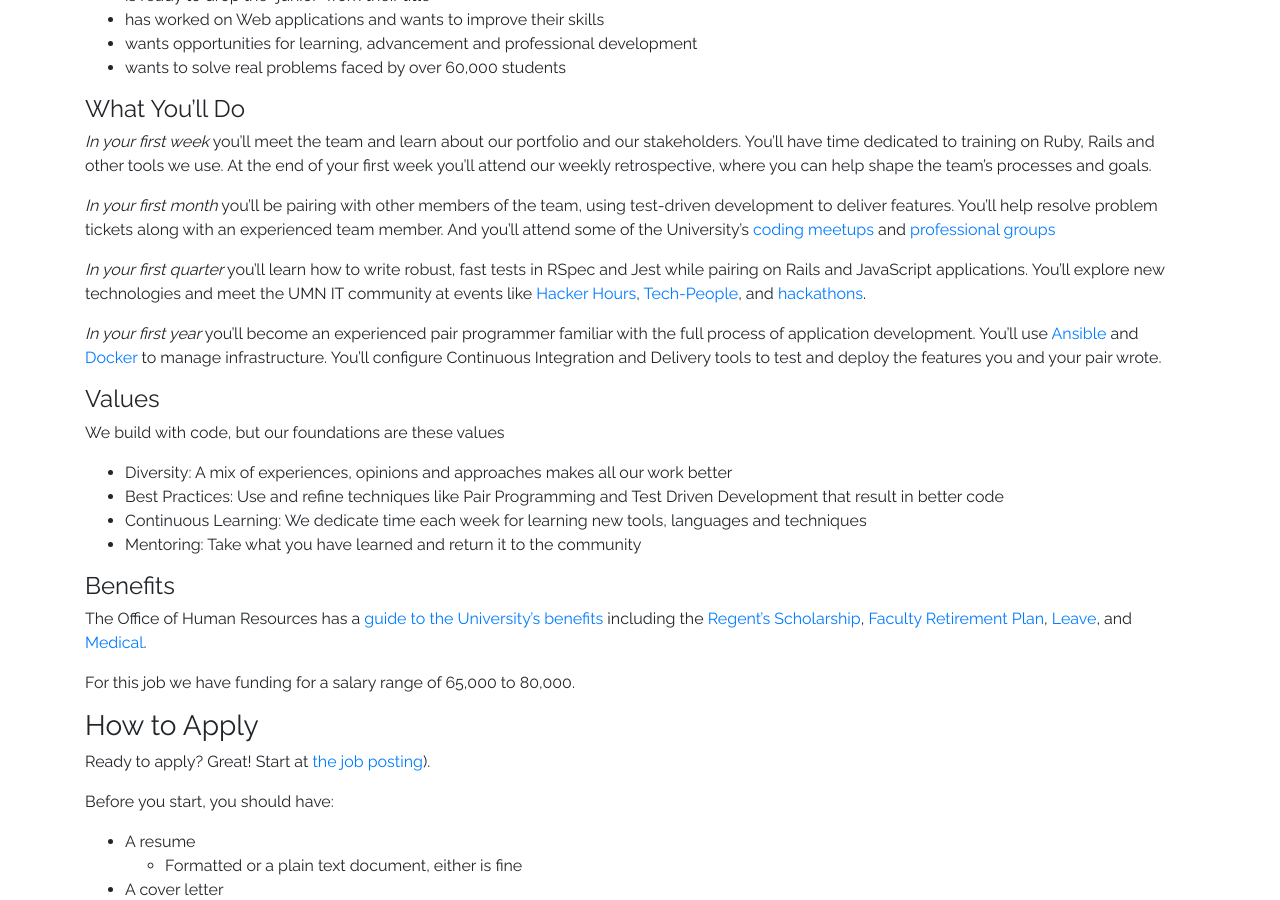
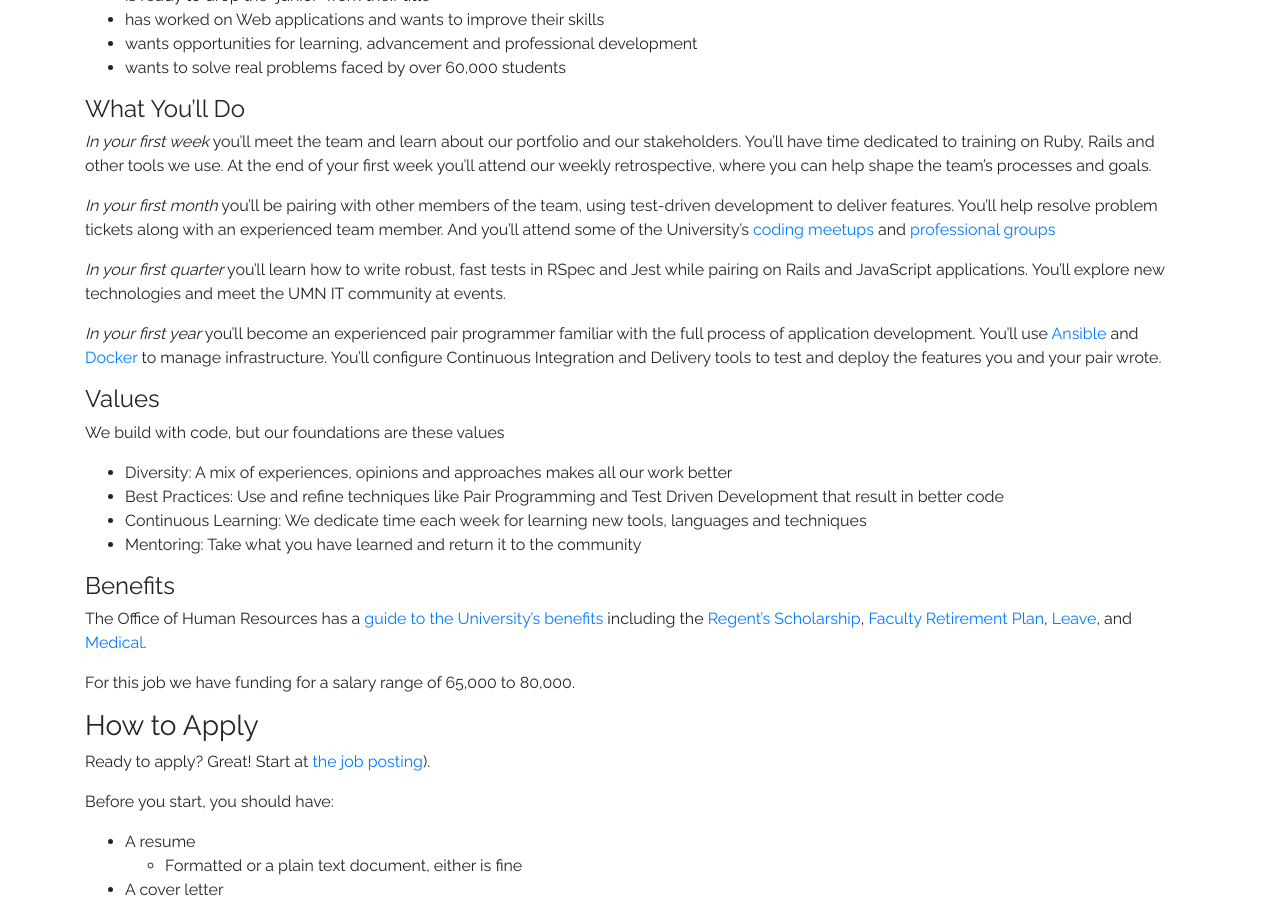
Before and after one commit to umn-asr/umn-asr.github.io, a Jekyll site: the page built from jobs.markdown, in a window 1280 px wide and 900 px high, scrolled down 734 px. Built offline with Jekyll 4.4.1, drawn with Linux system fonts in a browser that asks for light colours; nearby versions of some CDN libraries.

Commit message:
Edit 'first quarter' paragraph

```diff
--- a/jobs.markdown
+++ b/jobs.markdown
@@ -19,7 +19,7 @@ _In your first week_ you'll meet the team and learn about our portfolio and our
 
 _In your first month_ you'll be pairing with other members of the team, using test-driven development to deliver features. You'll help resolve problem tickets along with an experienced team member. And you'll attend some of the University's [coding meetups](http://code-people.umn.edu/) and [professional groups](https://campus-climate.umn.edu/get-involved#faculty-staff)
 
-_In your first quarter_ you'll learn how to write robust, fast tests in RSpec and Jest while pairing on Rails and JavaScript applications. You'll explore new technologies and meet the UMN IT community at events like [Hacker Hours](https://umnhackerhours.github.io), [Tech-People](http://tech-people.umn.edu), and [hackathons](http://umn.campuscodefest.org/).
+_In your first quarter_ you'll learn how to write robust, fast tests in RSpec and Jest while pairing on Rails and JavaScript applications. You'll explore new technologies and meet the UMN IT community at events.
 
 _In your first year_ you'll become an experienced pair programmer familiar with the full process of application development. You'll use [Ansible](https://www.ansible.com) and [Docker](https://www.docker.com) to manage infrastructure. You'll configure Continuous Integration and Delivery tools to test and deploy the features you and your pair wrote.
 
```
